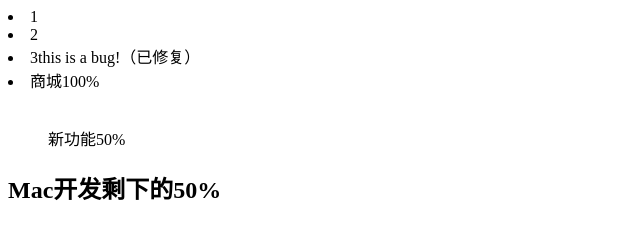
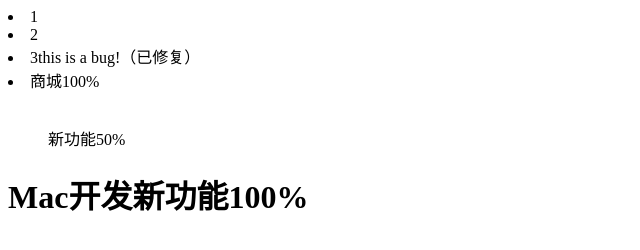
Before and after one commit to Dou1024/First, a plain HTML site: page index.html in a window 1280 px wide. Shown: the whole page, without its empty margins (0-640 px from the left). Drawn offline with Linux system fonts and the light colour scheme.

Commit message:
Mac开发新功能完成版

```diff
--- a/index.html
+++ b/index.html
@@ -12,7 +12,7 @@
 	<li>商城100%</li>
 	<br>
 	<ul>新功能50%</ul>
-	<h2>Mac开发剩下的50%
+	<h1>Mac开发新功能100%
 </body>
 
 
```
